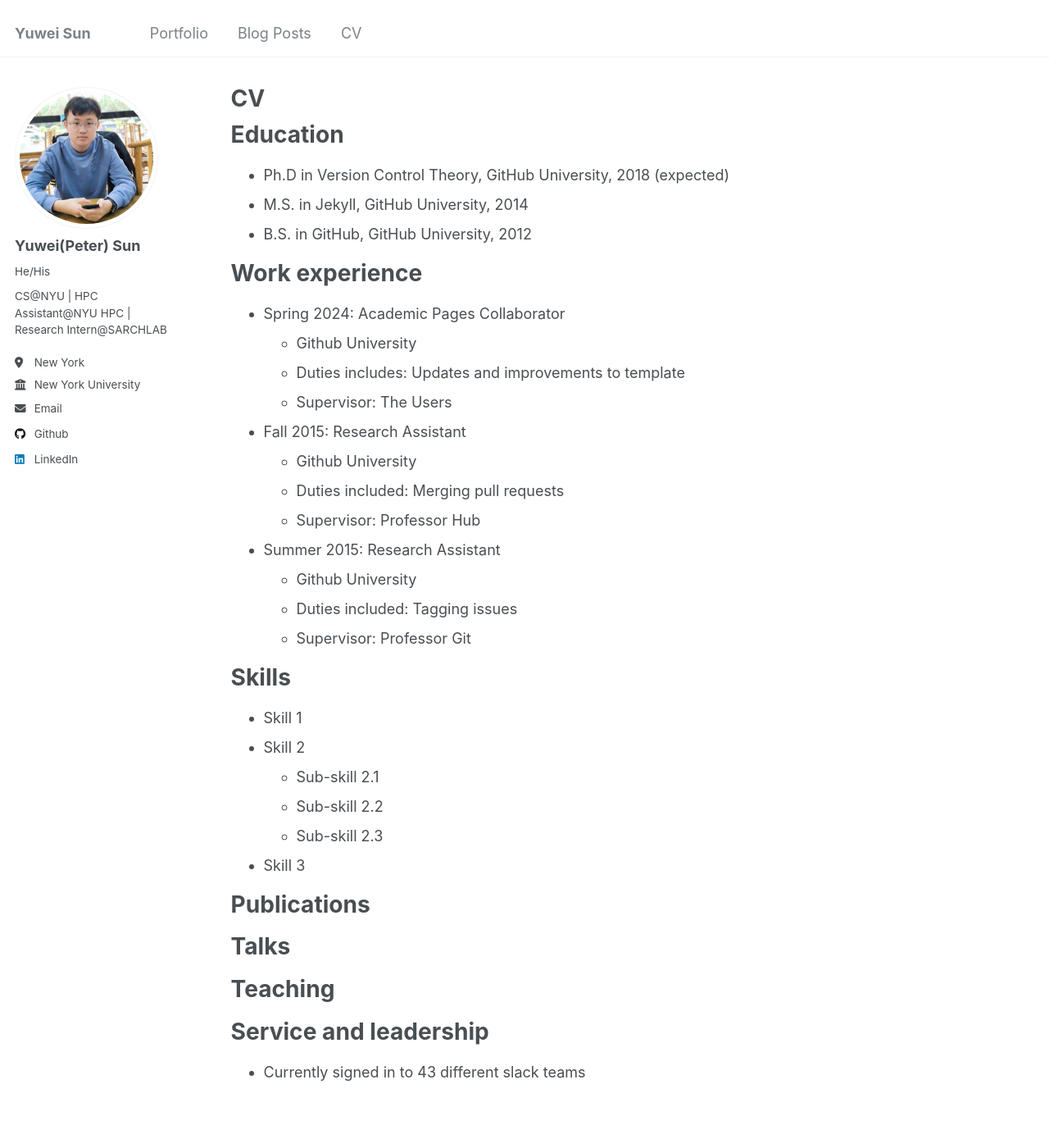
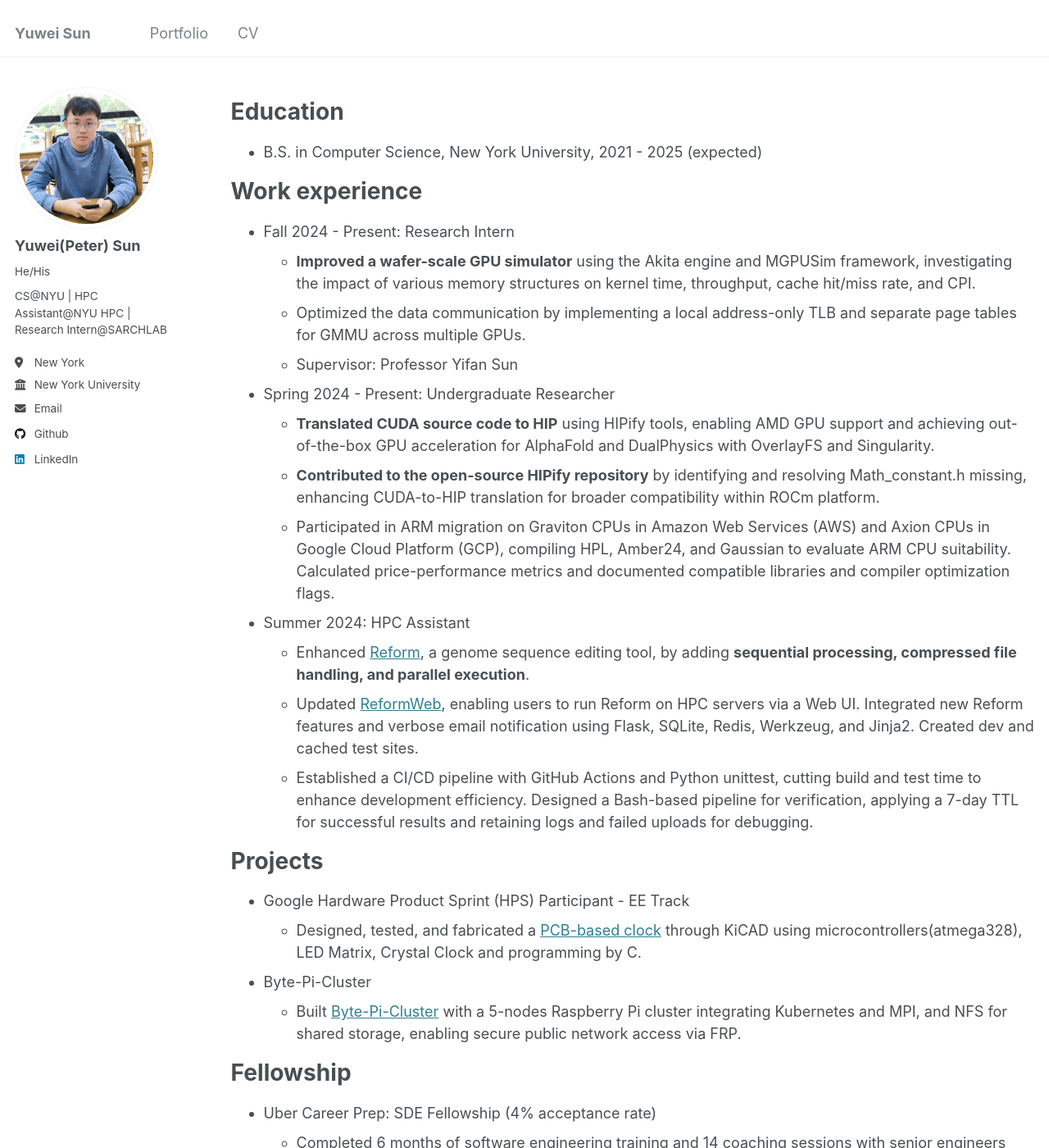
Before and after one commit to YuWei-CH/YuWei-CH.github.io, a Jekyll site: the page built from _pages/cv.md, in a window 1280 px wide and 1400 px high. Shown: the whole window at 82% size. Built offline with Jekyll 4.4.1, drawn with Linux system fonts in a browser that asks for light colours; some of the changed text lies outside the part shown.

Commit message:
add projects, cv

```diff
--- a/_data/navigation.yml
+++ b/_data/navigation.yml
@@ -17,8 +17,8 @@ main:
   - title: "Portfolio"
     url: /portfolio/
 
-  - title: "Blog Posts"
-    url: /year-archive/
+  # - title: "Blog Posts"
+  #   url: /year-archive/
 
   - title: "CV"
     url: /cv/
--- a/_data/ui-text.yml
+++ b/_data/ui-text.yml
@@ -12,7 +12,7 @@ en: &DEFAULT_EN
   ext_link_label             : "Direct Link"
   less_than                  : "less than"
   minute_read                : "minute read"
-  share_on_label             : "Share on"
+  # share_on_label             : "Share on"
   meta_label                 :
   tags_label                 : "Tags:"
   categories_label           : "Categories:"
--- a/_pages/cv.md
+++ b/_pages/cv.md
@@ -1,6 +1,6 @@
 ---
 layout: archive
-title: "CV"
+# title: "Yuwei Sun's CV"
 permalink: /cv/
 author_profile: true
 redirect_from:
@@ -11,37 +11,26 @@ redirect_from:
 
 Education
 ======
-* Ph.D in Version Control Theory, GitHub University, 2018 (expected)
-* M.S. in Jekyll, GitHub University, 2014
-* B.S. in GitHub, GitHub University, 2012
+* B.S. in Computer Science, New York University, 2021 - 2025 (expected)
 
 Work experience
 ======
-* Spring 2024: Academic Pages Collaborator
-  * Github University
-  * Duties includes: Updates and improvements to template
-  * Supervisor: The Users
+* Fall 2024 - Present: Research Intern
+  * **Improved a wafer-scale GPU simulator** using the Akita engine and MGPUSim framework, investigating the impact of various memory structures on kernel time, throughput, cache hit/miss rate, and CPI.
+  * Optimized the data communication by implementing a local address-only TLB and separate page tables for GMMU across multiple GPUs.
+  * Supervisor: Professor Yifan Sun
 
-* Fall 2015: Research Assistant
-  * Github University
-  * Duties included: Merging pull requests
-  * Supervisor: Professor Hub
+* Spring 2024 - Present: Undergraduate Researcher
+  * **Translated CUDA source code to HIP** using HIPify tools, enabling AMD GPU support and achieving out-of-the-box GPU acceleration for AlphaFold and DualPhysics with OverlayFS and Singularity.
+  * **Contributed to the open-source HIPify repository** by identifying and resolving Math_constant.h missing, enhancing CUDA-to-HIP translation for broader compatibility within ROCm platform.
+  * Participated in ARM migration on Graviton CPUs in Amazon Web Services (AWS) and Axion CPUs in Google Cloud Platform (GCP), compiling HPL, Amber24, and Gaussian to evaluate ARM CPU suitability. Calculated price-performance metrics and documented compatible libraries and compiler optimization flags.
 
-* Summer 2015: Research Assistant
-  * Github University
-  * Duties included: Tagging issues
-  * Supervisor: Professor Git
+* Summer 2024: HPC Assistant
+  * Enhanced [Reform](https://github.com/gencorefacility/reform), a genome sequence editing tool, by adding **sequential processing, compressed file handling, and parallel execution**.
+  * Updated [ReformWeb](https://reform.bio.nyu.edu/), enabling users to run Reform on HPC servers via a Web UI. Integrated new Reform features and verbose email notification using Flask, SQLite, Redis, Werkzeug, and Jinja2. Created dev and cached test sites.
+  * Established a CI/CD pipeline with GitHub Actions and Python unittest, cutting build and test time to enhance development efficiency. Designed a Bash-based pipeline for verification, applying a 7-day TTL for successful results and retaining logs and failed uploads for debugging.
 
-Skills
-======
-* Skill 1
-* Skill 2
-  * Sub-skill 2.1
-  * Sub-skill 2.2
-  * Sub-skill 2.3
-* Skill 3
-
-Publications
+<!-- Publications
 ======
   <ul>{% for post in site.publications reversed %}
     {% include archive-single-cv.html %}
@@ -57,8 +46,29 @@ Teaching
 ======
   <ul>{% for post in site.teaching reversed %}
     {% include archive-single-cv.html %}
-  {% endfor %}</ul>
+  {% endfor %}</ul> -->
 
-Service and leadership
+Projects
 ======
-* Currently signed in to 43 different slack teams
+* Google Hardware Product Sprint (HPS) Participant - EE Track
+  * Designed, tested, and fabricated a [PCB-based clock](https://github.com/YuWei-CH/RedSun_Clock) through KiCAD using microcontrollers(atmega328), LED Matrix, Crystal Clock and programming by C.
+* Byte-Pi-Cluster
+  * Built [Byte-Pi-Cluster](https://github.com/YuWei-CH/Byte-Pi-Cluster) with a 5-nodes Raspberry Pi cluster integrating Kubernetes and MPI, and NFS for shared storage, enabling secure public network access via FRP.
+
+Fellowship
+======
+* Uber Career Prep: SDE Fellowship (4% acceptance rate)
+  * Completed 6 months of software engineering training and 14 coaching sessions with senior engineers and product managers.
+  * Mastered inclusive design, documentation, and teamwork by working with a product manager to develop a Product Requirements Document for a scenario in providing Uber rides to underage riders in San Francisco.
+
+Compeition
+======
+* Student Cluster Competition (6th place globally)
+  * **Optimized HPC benchmarks performance** using Intel oneAPI, Nvidia HPC SDK, and targeted compile flags on Intel MAX 9480 CPUs (with High Bandwidth Memory) and Nvidia A100 GPUs.
+  * Strategized application runtime and CPU cores usage to reduce energy consumption and improve CPU utilization.
+
+Skills
+======
+* Languages: Python, C/C++, SQL, CUDA;
+* Framework: Flask, Redis, MySQL, Docker, SLURM, Singularity, CMake;
+* Technicals: Git/Github, Linux, OpenMP, MPI, GCP, CI/CD, Raspberry Pi;
```
Also changed, not shown: _includes/social-share.html (+15 -3 lines), _pages/about.md (+1 -1 lines), _portfolio/portfolio-1.md (+4 -3 lines), _portfolio/portfolio-2.html (deleted, +0 -7 lines), _portfolio/portfolio-2.md (added, +9 -0 lines), _portfolio/portfolio-3.md (added, +11 -0 lines), _portfolio/portfolio-4.md (added, +17 -0 lines), _portfolio/portfolio-5.md (added, +10 -0 lines), images/AP_chem.png (added), images/pcb_clock.png (added), images/reform.png (added), images/reformWeb-logo.png (added), 1 other file.
